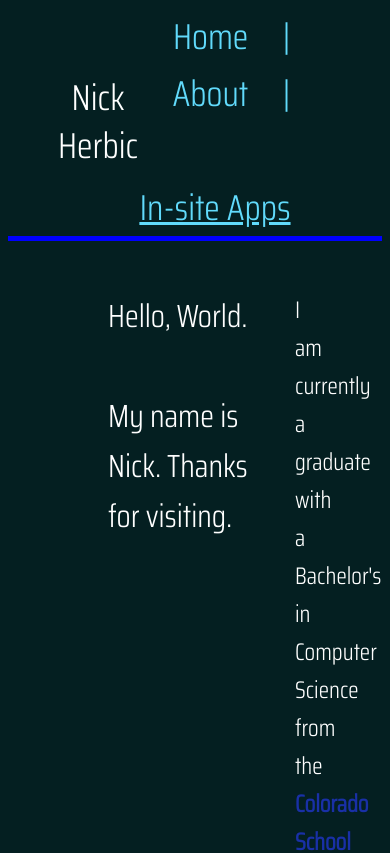
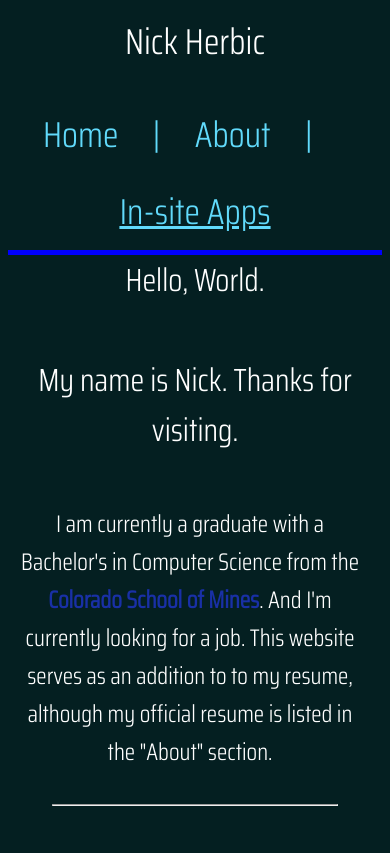
Before and after one commit to nherbicMines/nherbicMines.github.io, a React (Create React App) app: page / in a window 390 px wide. Shown: the top 853 px of the page. Built offline with nearby package versions, Linux system fonts and the light colour scheme.

Commit message:
Made site layout adjust accordingly for mobile view.

```diff
--- a/src/App.js
+++ b/src/App.js
@@ -47,18 +47,20 @@ function App() {
 function Home() {
   return (
     <div>
+      <div className="intro-container">
         <div className="intro">
-        Hello, World.<br /><br />My name is Nick. Thanks for visiting.
+          Hello, World.<br /><br />My name is Nick. Thanks for visiting. <br /> <br />
         </div>
         <div className="intro-small">
           I am currently a graduate with a Bachelor's in Computer Science from the <span style={{ color: '#1930a6', fontWeight: 'bold' }}>Colorado School of Mines</span>. And I'm currently looking for a job.
           This website serves as an addition to to my resume, although my official resume is listed in the "About" section.
         </div>
         <br /><hr /><br />
+      </div>
+
         <div className="h1">
           Here are some projects I've worked on:
         </div>
-
       <div className="container">
         <a href="https://github.com/nherbicMines/Tower-Defense-Engineered" target='_blank'><img src={tdeGame} className="image" alt="Tower Defense: Engineered" /></a>
         <a href="https://github.com/nherbicMines/Tower-Defense-Engineered" target='_blank'>Tower Defense: Engineered</a>
--- a/src/index.css
+++ b/src/index.css
@@ -19,31 +19,22 @@ body {
   color: white;
 }
 
+.intro-container {
+  padding: 0 20px; /* Adjust padding as needed */
+  display: flex;
+  flex-direction: column;
+  align-items: center;
+  text-align: center;
+}
+
 .intro {
-  min-height: 25vh;
-  align-items: left;
-  display: inline-block;
-  justify-content: left;
-  text-align: left;
-  padding-left: 100px;
-  padding-top: 50px;
   font-size: 2.0rem;
   color: white;
-  width: 40%;
-  float: left;
 }
 
 .intro-small {
-  min-height: 25vh;
-  align-items: left;
-  justify-content: left;
-  text-align: left;
-  padding-left: 100px;
-  padding-right: 100px;
-  padding-top: 50px;
   font-size: 1.5rem;
   color: white;
-  margin-left: 50%;
 }
 
 .image {
@@ -159,3 +150,92 @@ hr {
   height: 85%;
   margin-top: 50px;
 }
+
+/* Mobile Styles */
+@media only screen and (max-width: 600px) {
+  body {
+    overflow-x: hidden; /* Prevent horizontal scrolling */
+  }
+
+  .nav-container {
+    flex-direction: column;
+    padding: 10px;
+  }
+
+  .nav-items {
+    text-align: center;
+    padding: 0;
+    margin-top: 20px;
+  }
+
+  .nav-name {
+    margin-bottom: 20px;
+  }
+
+  .dropdown {
+    display: block;
+    margin-top: 20px;
+    text-align: center;
+  }
+
+  .dropdown-content {
+    position: static;
+    display: none;
+    background-color: #f9f9f9;
+    min-width: 160px;
+    z-index: 1;
+  }
+
+  .dropdown:hover .dropdown-content {
+    display: block;
+  }
+
+  .dropdown-content a {
+    display: block;
+    padding: 8px;
+  }
+
+  .container,
+  .description {
+    width: 90%;
+    margin: 0 auto;
+    overflow-wrap: break-word; /* Allow text to wrap */
+  }
+
+  .intro-small {
+    padding: 0;
+    padding-right: 10px;
+    width: 100%; /* Expand intro-small to full width */
+    box-sizing: border-box; /* Ensure padding doesn't increase width */
+  }
+
+  .intro-container {
+    padding: 0 10px; /* Adjust padding for smaller screens */
+  }
+}
+
+/* Desktop Styles */
+@media only screen and (min-width: 601px) {
+  .container,
+  .description {
+    width: 40%;
+    float: left;
+  }
+
+  .description {
+    padding-left: 25px;
+    padding-right: 25px;
+  }
+
+  .container {
+    padding-left: 25px;
+    padding-right: 25px;
+  }
+
+  .intro,
+  .intro-small {
+    width: 50%;
+    padding-left: 100px;
+    padding-right: 100px;
+  }
+}
```
Lines whose indentation alone changed are shown as unchanged.
